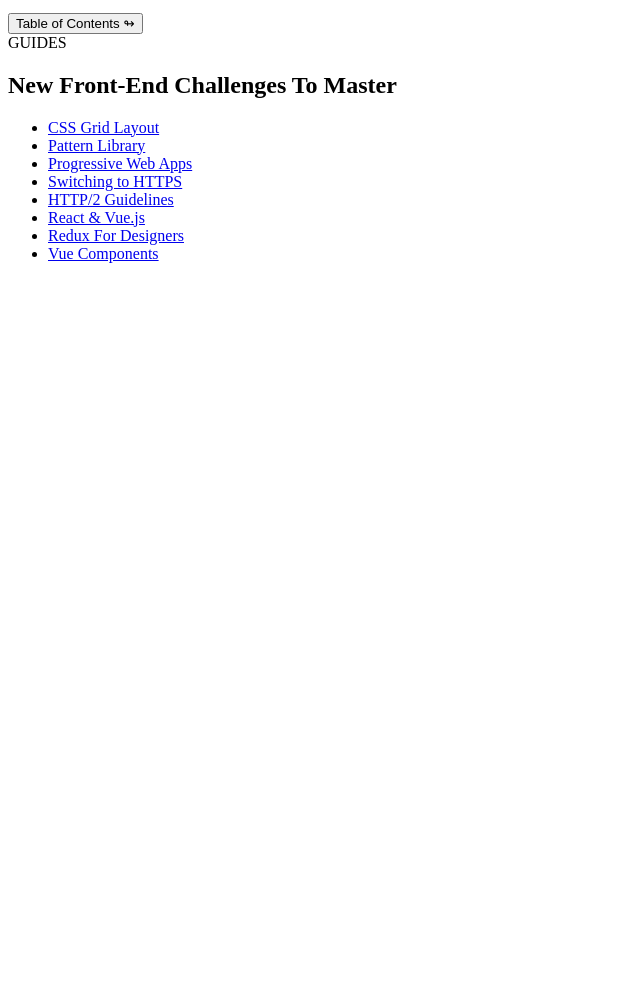
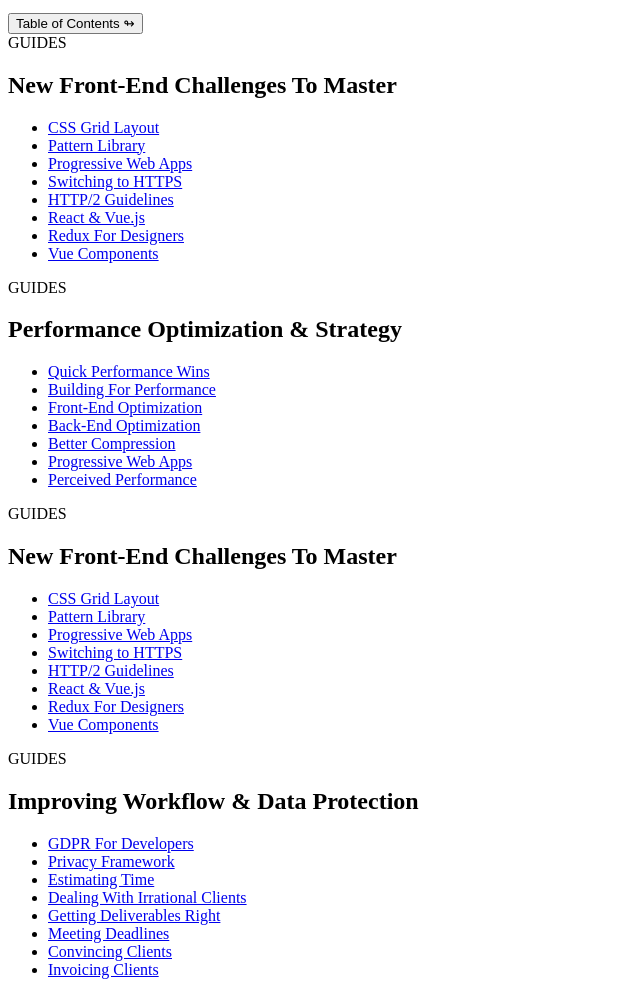
Before and after one commit to SantiagoGuerra/smashing-magazine, a website: page index.html in a window 1280 px wide. Shown: the part 3814-4809 px from the top of the page, without its empty margins (0-640 px from the left). Before the commit the page ends 4093 px from the top, so only its background shows below. Drawn offline with Linux system fonts and the light colour scheme.

Commit message:
guides two and three has been added

```diff
--- a/index.html
+++ b/index.html
@@ -640,9 +640,181 @@
       </article>
 
       <article>
+          <span>
+            GUIDES
+          </span>
 
+          <h2>
+            Performance Optimization & Strategy
+          </h2>
+
+          <ul>
+              <li>
+                <a href="#">
+                  Quick Performance Wins
+                </a>
+              </li>
+
+              <li>
+                <a href="#">
+                  Building For Performance
+                </a>
+              </li>
+
+              <li>
+                <a href="#">
+                  Front-End Optimization
+                </a>
+              </li>
+
+              <li>
+                <a href="#">
+                  Back-End Optimization
+                </a>
+              </li>
+
+              <li>
+                <a href="#">
+                  Better Compression
+                </a>
+              </li>
+
+              <li>
+                <a href="#">
+                  Progressive Web Apps
+                </a>
+              </li>
+
+              <li>
+                <a href="#">
+                  Perceived Performance
+                </a>
+              </li>
+
+            </ul>
       </article>
-      <article></article>
+
+      <article>
+          <span>
+              GUIDES
+            </span>
+
+            <h2>
+              New Front-End Challenges To Master
+            </h2>
+
+            <ul>
+                <li>
+                  <a href="#">
+                   CSS Grid Layout
+                  </a>
+                </li>
+
+                <li>
+                  <a href="#">
+                   Pattern Library
+                  </a>
+                </li>
+
+                <li>
+                  <a href="#">
+                   Progressive Web Apps
+                  </a>
+                </li>
+
+                <li>
+                  <a href="#">
+                   Switching to HTTPS
+                  </a>
+                </li>
+
+                <li>
+                  <a href="#">
+                   HTTP/2 Guidelines
+                  </a>
+                </li>
+
+                <li>
+                  <a href="#">
+                   React & Vue.js
+                  </a>
+                </li>
+
+                <li>
+                  <a href="#">
+                   Redux For Designers
+                  </a>
+                </li>
+
+                <li>
+                  <a href="#">
+                   Vue Components
+                  </a>
+                </li>
+            </ul>
+          </article>
+
+          <article>
+              <span>
+                GUIDES
+              </span>
+
+              <h2>
+                Improving Workflow & Data Protection
+              </h2>
+
+              <ul>
+                  <li>
+                    <a href="#">
+                      GDPR For Developers
+                    </a>
+                  </li>
+
+                  <li>
+                    <a href="#">
+                      Privacy Framework
+                    </a>
+                  </li>
+
+                  <li>
+                    <a href="#">
+                      Estimating Time
+                    </a>
+                  </li>
+
+                  <li>
+                    <a href="#">
+                      Dealing With Irrational Clients
+                    </a>
+                  </li>
+
+                  <li>
+                    <a href="#">
+                      Getting Deliverables Right
+                    </a>
+                  </li>
+
+                  <li>
+                    <a href="#">
+                      Meeting Deadlines
+                    </a>
+                  </li>
+
+                  <li>
+                    <a href="#">
+                      Convincing Clients
+                    </a>
+                  </li>
+
+                  <li>
+                      <a href="#">
+                        Invoicing Clients
+                      </a>
+                  </li>
+
+
+                </ul>
+      </article>
       <article></article>
     </div>
 
```
